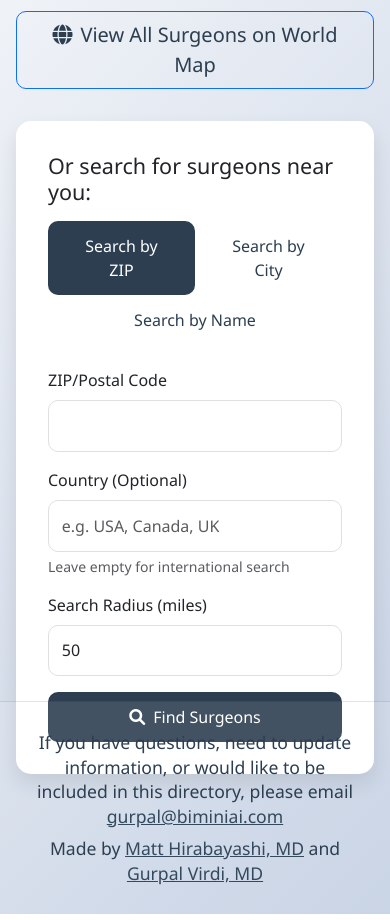
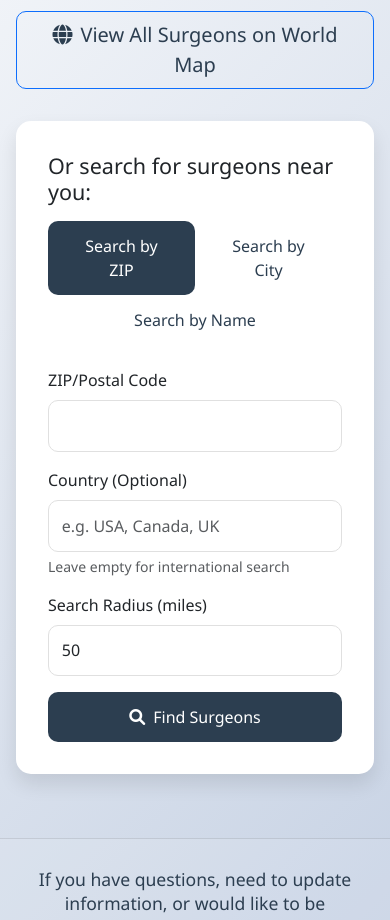
Before and after one commit to eyelabsai/refractivesurgeonfinder, a plain HTML site: page templates/index.html in a window 390 px wide. Shown: the part 166-1086 px from the top of the page. Drawn offline with nearby package versions, Linux system fonts and the light colour scheme.

Commit message:
new commit

```diff
--- a/templates/index.html
+++ b/templates/index.html
@@ -105,16 +105,20 @@
         }
         @media (max-width: 768px) {
             body {
-                padding-bottom: 120px; /* More space for footer on mobile */
+                padding-bottom: 0; /* Remove fixed padding */
+                min-height: 100vh;
             }
             .container {
                 padding: 1rem;
+                margin-bottom: 2rem; /* Add space before footer */
             }
             .footer {
+                position: relative; /* Change to relative positioning on mobile */
+                margin-top: auto; /* Push to bottom of available space */
                 padding: 0.75rem;
             }
             .search-card {
-                margin-bottom: 0.25rem;
+                margin-bottom: 1rem;
             }
         }
     </style>
```
